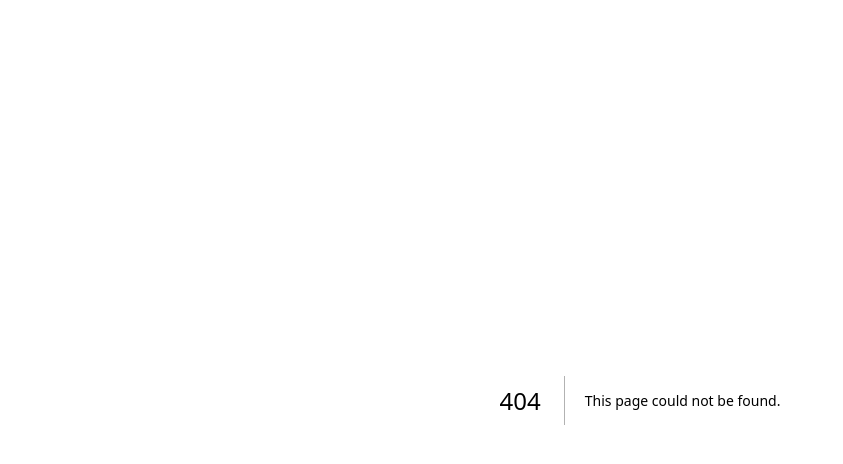
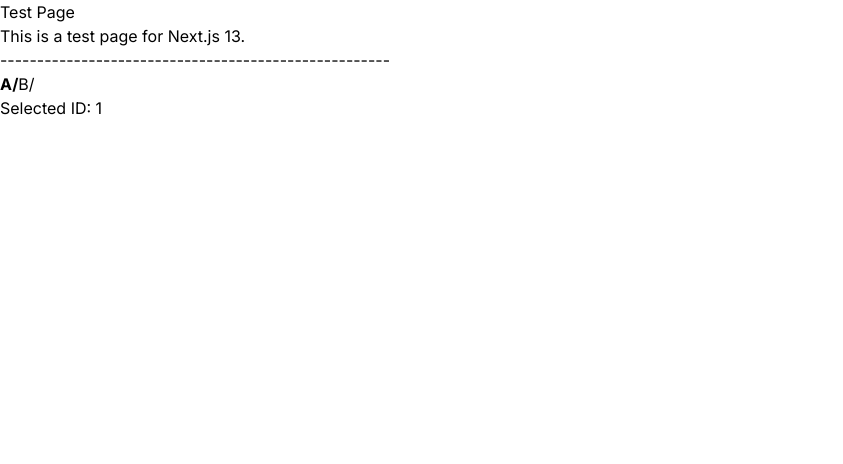
Before and after one commit to sufian-sani/nextjs-dashboard, a Next.js app: page /menu in a window 1280 px wide. Before the commit this address had no page. Shown: the top 464 px of the page, without its empty margins (0-843 px from the left). Built offline with nearby package versions, Linux system fonts and the light colour scheme; a web font is replaced by a local one.

Commit message:
props transfer child to parent

```diff
--- /dev/null
+++ b/app/api/menu/menu.api.ts
@@ -0,0 +1,6 @@
+const data = [
+  { id: 1, name: "A" },
+  { id: 2, name: "B" },
+];
+
+export default data;
--- /dev/null
+++ b/app/component/menu.tsx
@@ -0,0 +1,19 @@
+export default function Menu({ items, selectedId, onPick }) {
+    console.log('---------items',items);
+    console.log('---------selectedId',selectedId);
+    console.log('---------onPick',onPick);
+
+  return (
+    <div>
+      {items.map((it) => (
+        <button
+          key={it.id}
+          onClick={() => onPick(it.id)}   // ✅ pass JSON value
+          style={{ fontWeight: it.id === selectedId ? "bold" : "normal" }}
+        >
+          {it.name}/
+        </button>
+      ))}
+    </div>
+  );
+}
--- /dev/null
+++ b/app/menu/page.tsx
@@ -0,0 +1,68 @@
+"use client";
+
+import { useState } from "react";
+
+ import Menu from "@/app/component/menu";
+ import data from "@/app/api/menu/menu.api";
+
+export default function Page() {
+
+    // start start
+
+    // const itemsByCategory = {
+    //     Fruits: ["apple", "banana"],
+    //     Vegetables: ["carrot", "spinach"],
+    //     Drinks: ["water", "juice"]
+    // } as const;
+
+    // // Category becomes "Fruits" | "Vegetables" | "Drinks" | "All"
+    // type Category = keyof typeof itemsByCategory | "All";
+
+    // // usage
+    // function filterByCategory(cat: Category) {
+    //     if (cat === "All") return Object.values(itemsByCategory).flat();
+    //     return itemsByCategory[cat].slice();
+    // }
+
+    // const categories: Category[] = ["All", ...Object.keys(itemsByCategory) as Category[]];
+
+    // console.log(categories);
+
+
+    // start end
+
+    // element pass start
+
+
+    const [selectedId, setSelectedId] = useState(1);
+
+
+    // element pass end
+
+
+
+  return (
+    <main>
+      <div>
+        <h1>Test Page</h1>
+        <p>This is a test page for Next.js 13.</p>
+      </div>
+      {/* <div>
+            <h2>Table Item:</h2>
+            <pre>{JSON.stringify(tables[0], null, 2)}</pre>
+        </div> */}
+      <span>------------------------</span>
+      {/* <div>
+            <h2>Status Meta:</h2>
+            <pre>{JSON.stringify(STATUS_META, null, 2)}</pre>
+        </div> */}
+      <span>-----------------------------</span>
+
+      <div>
+        <Menu items={data} selectedId={selectedId} onPick={setSelectedId} />
+        <div>Selected ID: {selectedId}</div>
+      </div>
+
+    </main>
+  )
+}
```
